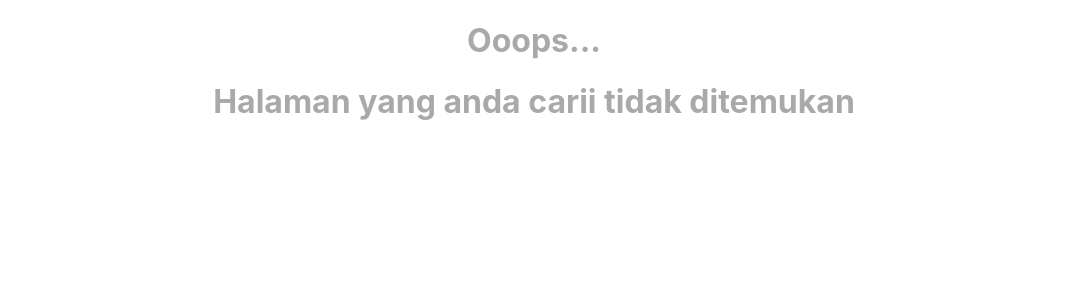
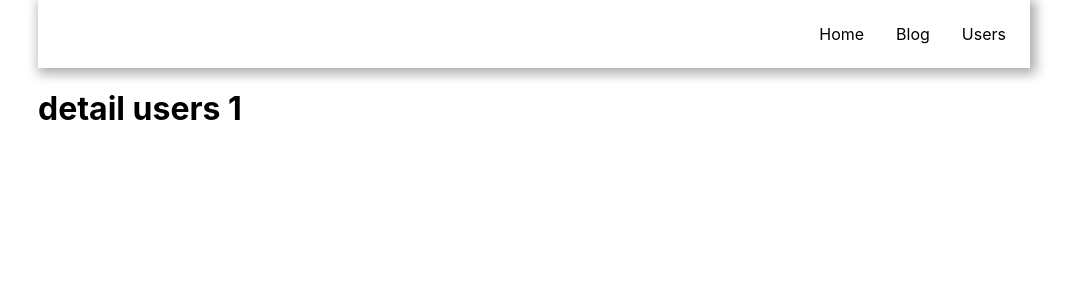
Before and after one commit to giannurwana19/next-basic, a Next.js app: page /users/1 in a window 1280 px wide. Before the commit this address had no page. Shown: the top 300 px of the page, without its empty margins (106-1179 px from the left). Built offline with nearby package versions, Linux system fonts and the light colour scheme.

Commit message:
dynamic routes

```diff
--- a/pages/users/detail.js
+++ b/pages/users/[id].js
@@ -1,10 +1,14 @@
+import { useRouter } from 'next/router';
 import Header from '../../components/Header';
 
 export default function Detail() {
+  const router = useRouter();
+  const { id } = router.query;
+
   return (
     <div>
       <Header />
-      <h1>detail users page</h1>
+      <h1>detail users {id}</h1>
     </div>
   );
 }
```
